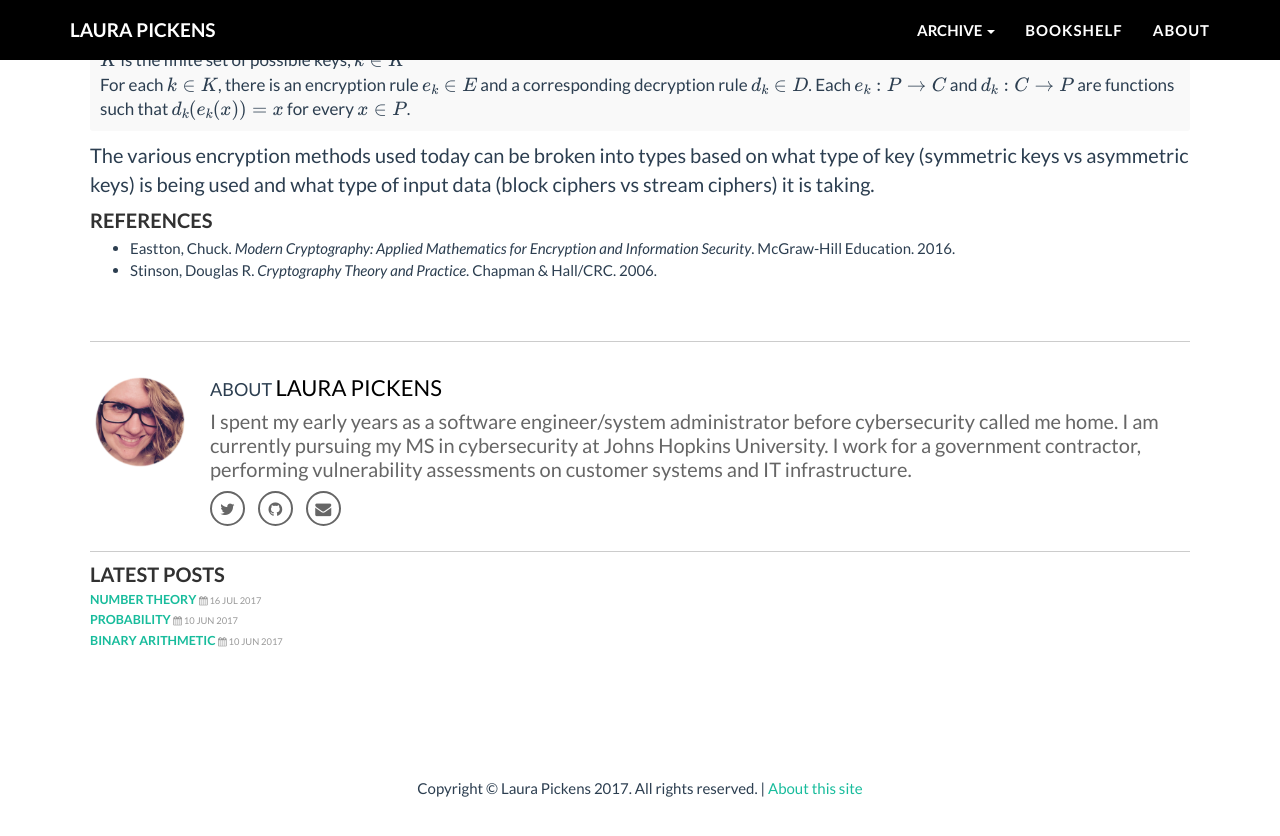
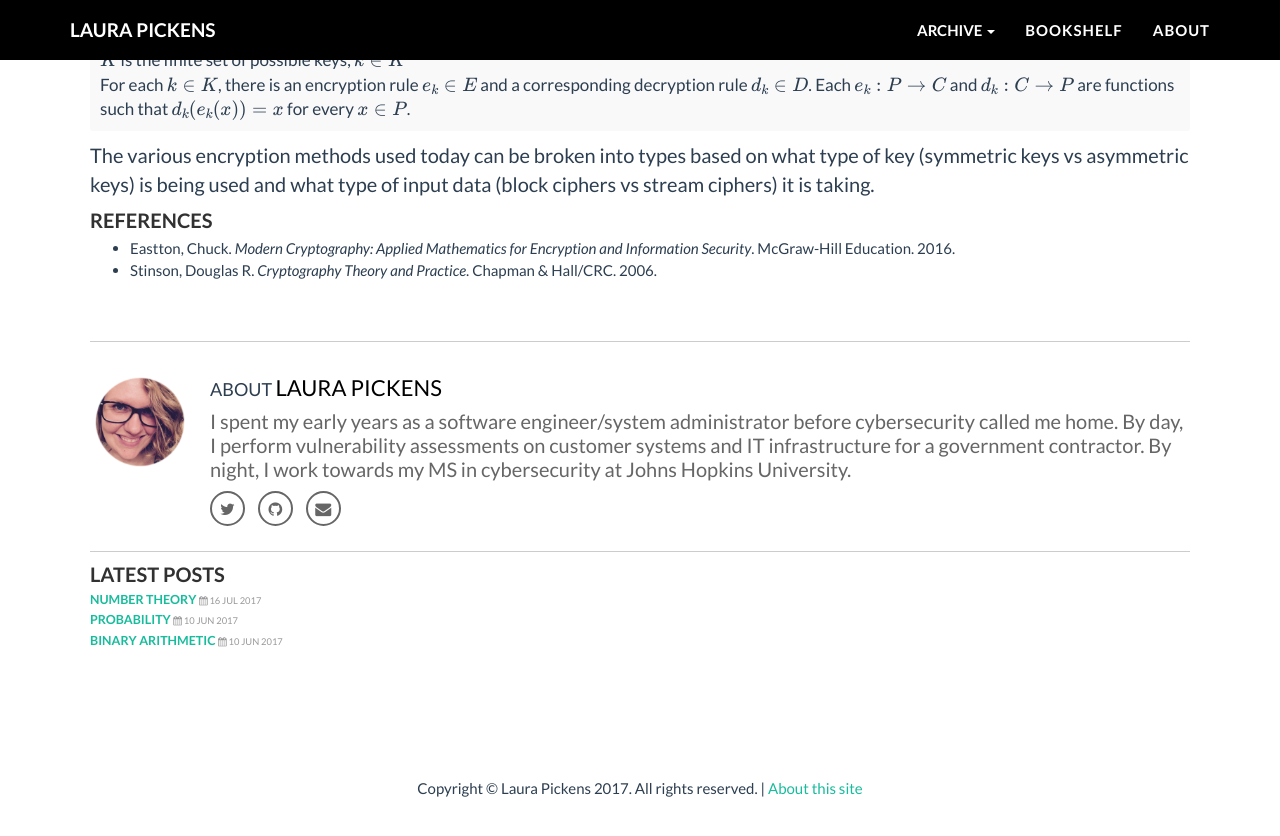
Before and after one commit to lpickens03/lpickens03.github.io, a Jekyll site: the page built from _posts/2017-05-30-crypto101.md, in a window 1280 px wide and 900 px high, scrolled down 931 px. Shown: the top 836 px of the window. Built offline with Jekyll 4.4.1, drawn with Linux system fonts in a browser that asks for light colours; nearby versions of some CDN libraries; some web fonts are replaced; formulas are drawn with MathJax 3.

Commit message:
and more tweaks on signature

```diff
--- a/_includes/signature.html
+++ b/_includes/signature.html
@@ -6,7 +6,7 @@
         <div class="title">
         ABOUT <a href="/about">LAURA PICKENS</a>
         </div>
-        <p>I spent my early years as a software engineer/system administrator before cybersecurity called me home. I am currently pursuing my MS in cybersecurity at Johns Hopkins University. I work for a government contractor, performing vulnerability assessments on customer systems and IT infrastructure.</p>
+        <p>I spent my early years as a software engineer/system administrator before cybersecurity called me home. By day, I perform vulnerability assessments on customer systems and IT infrastructure for a government contractor. By night, I work towards my MS in cybersecurity at Johns Hopkins University. </p>
         <div>
             <ul class="list-inline">
 
```
